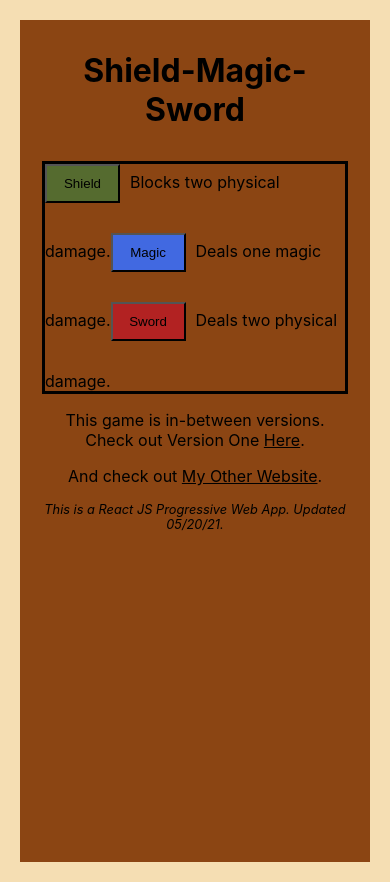
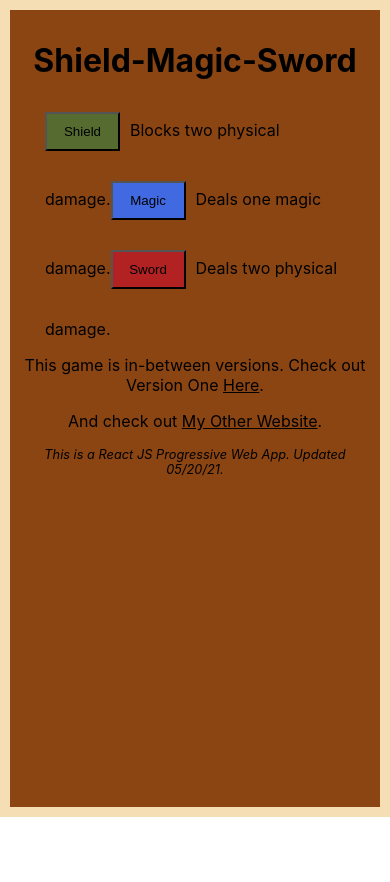
Before and after one commit to L1ndseyHerman/New_Shield_Magic_Sword, a React (Create React App) app: page / in a window 390 px wide. After the commit the page ends 844 px from the top, so only its background shows below. Built offline with nearby package versions, Linux system fonts and the light colour scheme.

Commit message:
Less margin padding border phone

```diff
--- a/src/index.css
+++ b/src/index.css
@@ -37,7 +37,7 @@ label {
   margin-left: auto;
   margin-right: auto;
   width: 300px;
-  border: 3px solid black;
+  /*border: 3px solid black;*/
 }
 
 #shield {
@@ -67,10 +67,10 @@ a {
 }
 
 #whereIsTheOtherDiv {
-  margin-left: 20px;
-  margin-right: 20px;
-  padding-left: 20px;
-  padding-right: 20px;
+  margin-left: 10px;
+  margin-right: 10px;
+  padding-left: 10px;
+  padding-right: 10px;
   padding-top: 10px;
   padding-bottom: 330px;
   /*padding-bottom: 10%;*/
@@ -79,8 +79,8 @@ a {
 
 main {
   background-color: wheat;
-  padding-bottom: 20px;
-  padding-top: 20px;
+  padding-bottom: 10px;
+  padding-top: 10px;
 }
 
 h1 {
```
